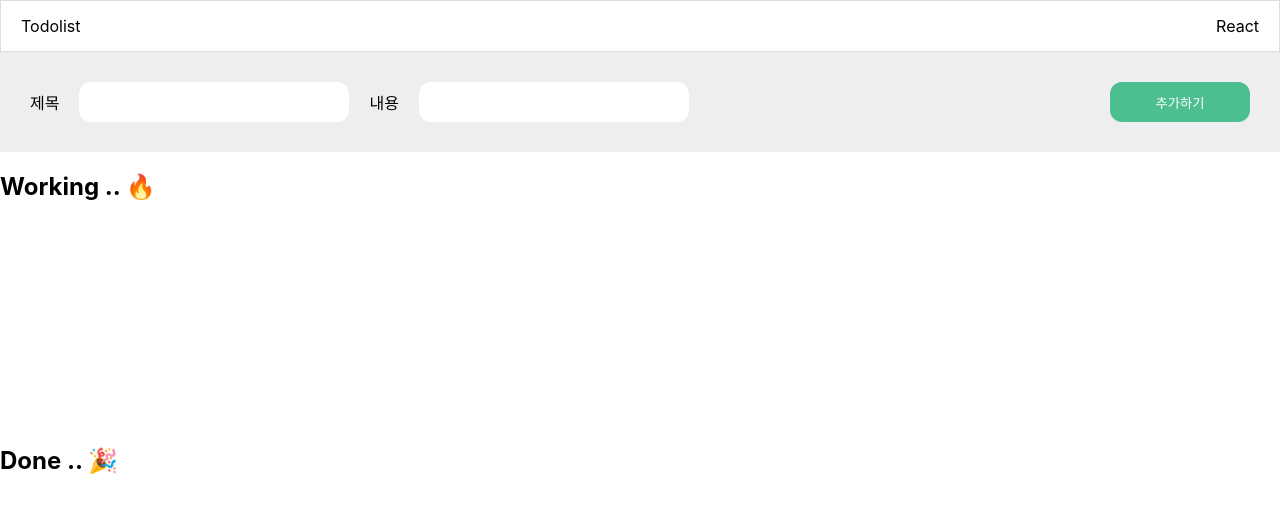
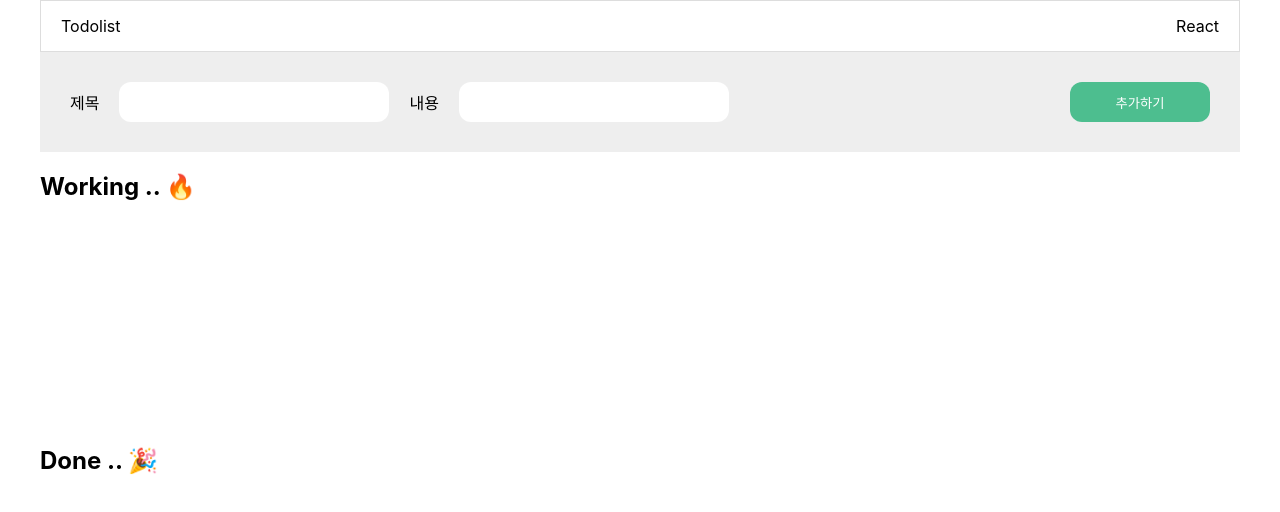
Before and after one commit to 2Zerozero/InovationCamp, a React (Create React App) app: page / in a window 1280 px wide. Shown: the top 512 px of the page. Built offline with nearby package versions, Linux system fonts and the light colour scheme.

Commit message:
기능구현 후, 컴포넌트 분리

```diff
--- a/src/App.js
+++ b/src/App.js
@@ -1,5 +1,6 @@
 import { useState } from 'react';
 
+import * as S from './components/Layout/style.js'
 import Header from './components/Header/Header';
 import Form from './components/Form/Form';
 import Container from './components/Container/Container';
@@ -10,7 +11,7 @@ function App() {
 
   console.log(todos)
   return (
-    <div className="layout">
+    <S.Layout>
 
       {/* header */}
       <Header />
@@ -27,7 +28,7 @@ function App() {
         setTodos={setTodos}
       />
 
-    </div>
+    </S.Layout>
   );
 }
 
```
